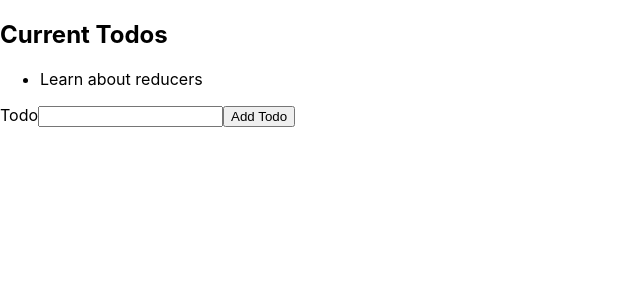
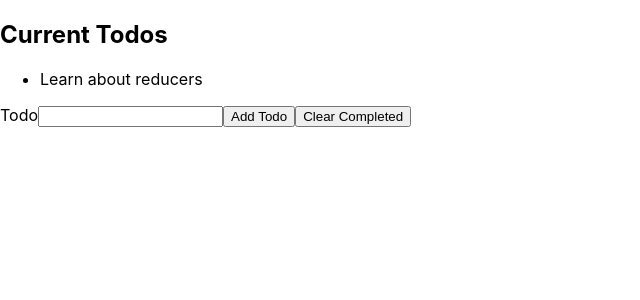
Before and after one commit to stlachman/todo-app, a React (Create React App) app: page / in a window 1280 px wide. Shown: the top 300 px of the page, without its empty margins (0-640 px from the left). Built offline with nearby package versions, Linux system fonts and the light colour scheme.

Commit message:
Added the ability to clear completed todos.

```diff
--- a/src/components/TodoForm.js
+++ b/src/components/TodoForm.js
@@ -1,6 +1,6 @@
 import React, { useState } from "react";
 
-const TodoForm = ({ addTodo }) => {
+const TodoForm = ({ addTodo, clearCompleted }) => {
   const [todo, setTodo] = useState("");
 
   const handleChange = e => {
@@ -20,6 +20,7 @@ const TodoForm = ({ addTodo }) => {
         <input type="text" name="todo" value={todo} onChange={handleChange} />
       </label>
       <button type="submit">Add Todo</button>
+      <button onClick={e => clearCompleted(e)}>Clear Completed</button>
     </form>
   );
 };
--- a/src/components/TodoList.js
+++ b/src/components/TodoList.js
@@ -1,7 +1,7 @@
 import React, { useReducer } from "react";
 
 import TodoForm from "./TodoForm";
-import { initialState, reducer, ADD, TOGGLE } from "../reducers";
+import { initialState, reducer, ADD, TOGGLE, CLEAR } from "../reducers";
 
 const TodoList = () => {
   const [state, dispatch] = useReducer(reducer, initialState);
@@ -14,6 +14,11 @@ const TodoList = () => {
     dispatch({ type: TOGGLE, payload: { id } });
   };
 
+  const clearCompleted = e => {
+    e.preventDefault();
+    dispatch({ type: CLEAR });
+  };
+
   return (
     <div>
       <h2>Current Todos</h2>
@@ -24,7 +29,7 @@ const TodoList = () => {
           </li>
         ))}
       </ul>
-      <TodoForm addTodo={addTodo} />
+      <TodoForm clearCompleted={clearCompleted} addTodo={addTodo} />
     </div>
   );
 };
--- a/src/reducers/index.js
+++ b/src/reducers/index.js
@@ -8,6 +8,7 @@ export const initialState = [
 
 export const ADD = "ADD";
 export const TOGGLE = "TOGGLE";
+export const CLEAR = "CLEAR";
 
 export const reducer = (state, action) => {
   switch (action.type) {
@@ -24,6 +25,8 @@ export const reducer = (state, action) => {
             : item
         )
       ];
+    case CLEAR:
+      return [...state.filter(item => !item.completed)];
     default:
       return state;
   }
```
